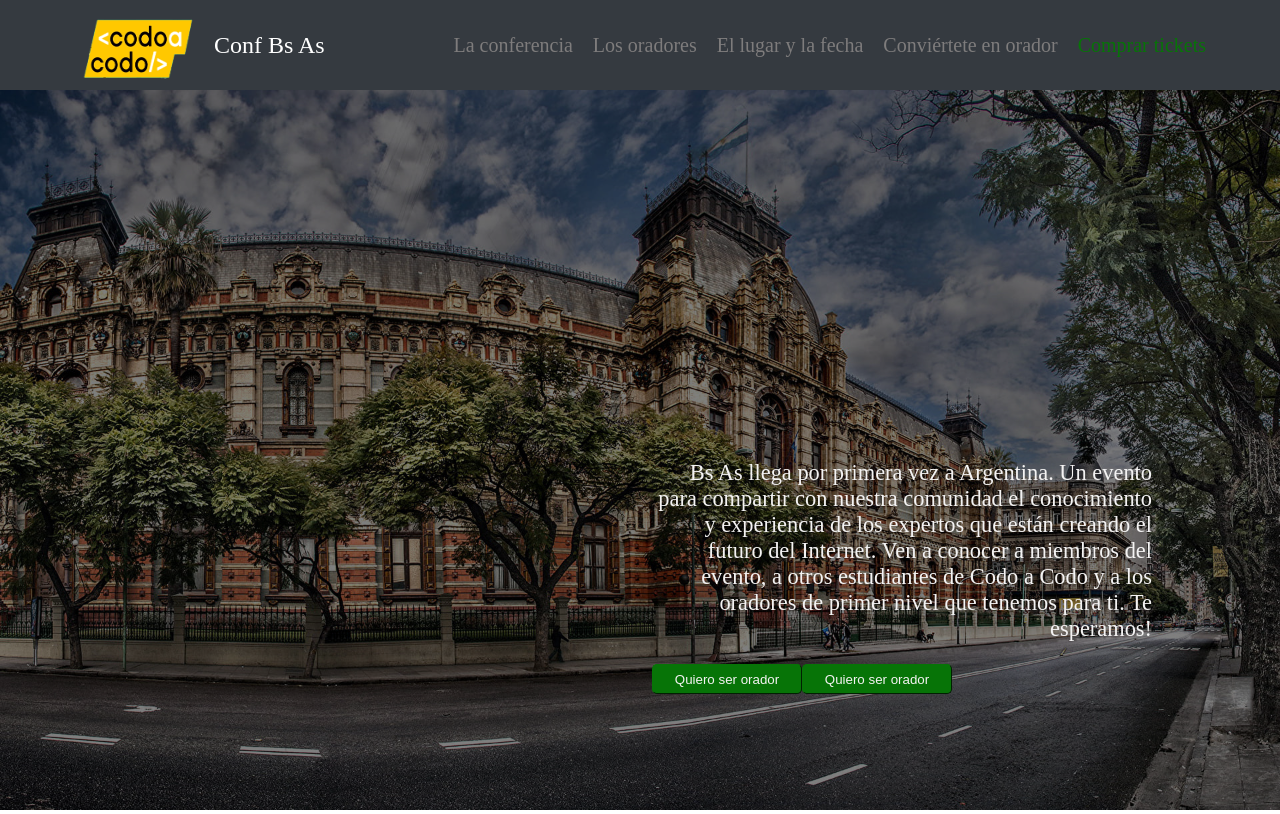
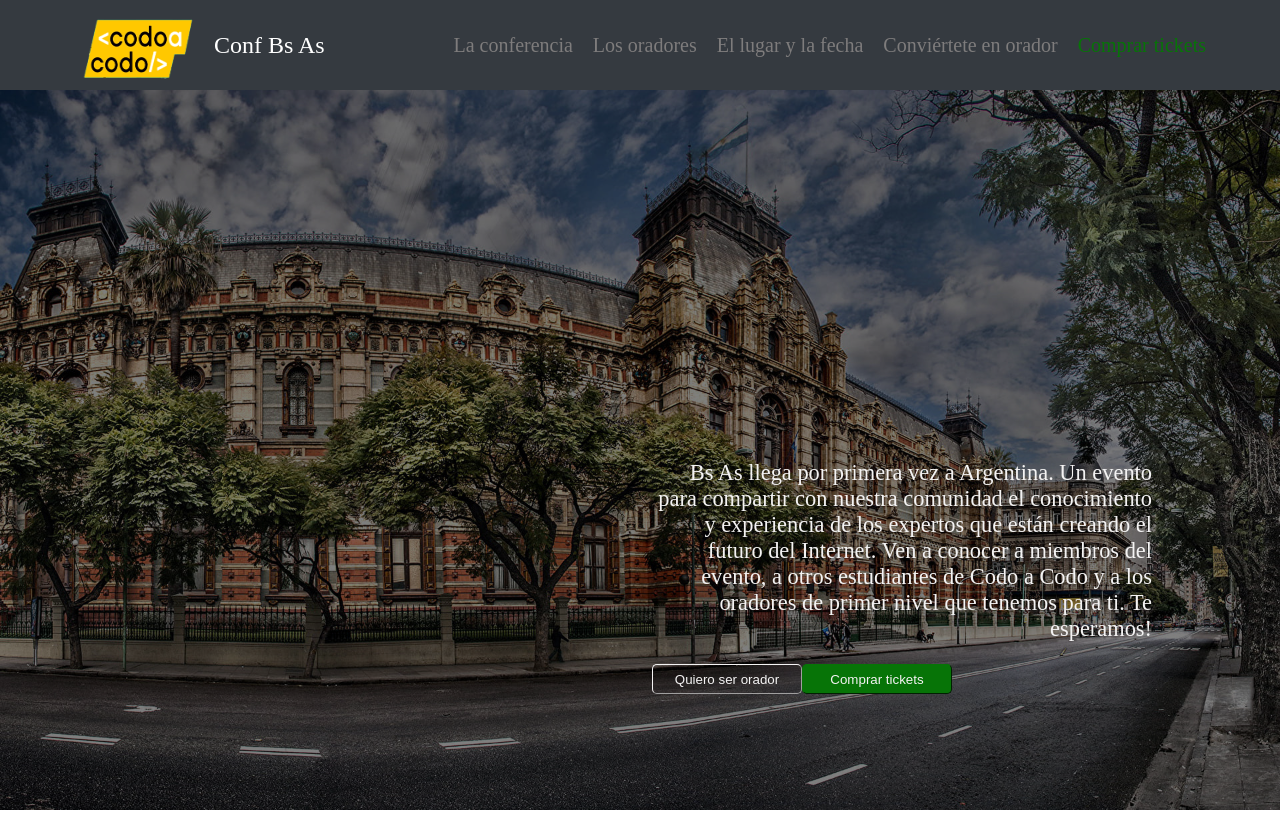
Before and after one commit to MakoskiVictor/CodoACodoIntegrador, an Angular app: page / in a window 1280 px wide. Built offline with nearby package versions, Linux system fonts and the light colour scheme.

Commit message:
add inputs

```diff
--- a/src/app/modules/shared/components/button/button.component.html
+++ b/src/app/modules/shared/components/button/button.component.html
@@ -1 +1 @@
-<button class="btn2" >Quiero ser orador</button>
+<button [ngClass]="btnClass" >{{btnText}}</button>
```
